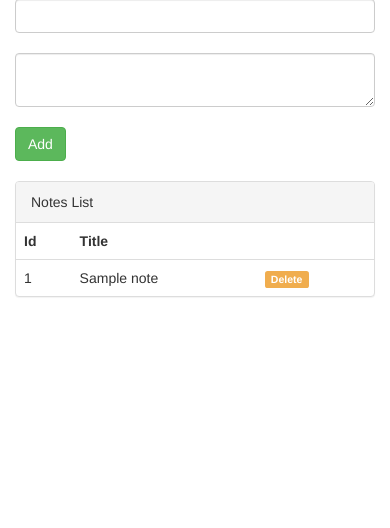
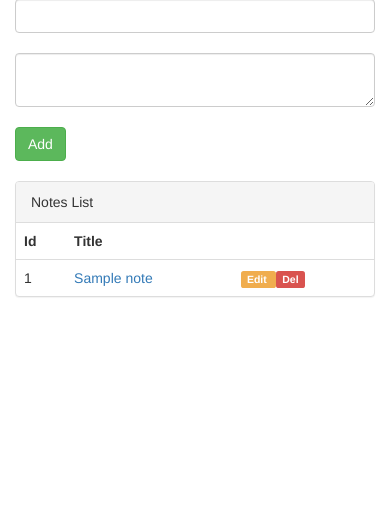
Before and after one commit to miks1108/webseo9_yii, a Yii app: template views/notes/list.php in a window 390 px wide. Shown: the part 141-669 px from the top of the page. Run offline with PHP 8.4 and a stand-in for Yii, Linux system fonts and the light colour scheme; the template is opened without the code that fills it: most values are stand-ins (such as "Sample title", 1, 10 or a date in 2020); data that the repository does not hold is empty; some libraries are stand-ins or nearby versions.

Commit message:
note routing

```diff
--- a/assets/AppAsset.php
+++ b/assets/AppAsset.php
@@ -21,6 +21,7 @@ class AppAsset extends AssetBundle
         'css/site.css',
     ];
     public $js = [
+        'js/script.js'
     ];
     public $depends = [
         'yii\web\YiiAsset',
--- a/config/web.php
+++ b/config/web.php
@@ -11,6 +11,9 @@ $config = [
             'baseUrl' => '/',
             'showScriptName' => false,
             'enablePrettyUrl' => true,
+            'rules' => [
+                'note/<id:\d+>' => 'notes/read',
+            ]
         ],
         'request' => [
             'baseUrl' => '/',
--- a/views/notes/list.php
+++ b/views/notes/list.php
@@ -22,10 +22,17 @@
         <? foreach($notes as $note) { ?>
             <tr>
                 <td class="col-md-1"><?=$note->id?></td>
-                <td><?=$note->title?></td>
+                <td>
+                    <a href="/note/<?=$note->id?>">
+                        <?=$note->title?>
+                    </a>
+                </td>
                 <td class="col-md-1">
-                    <a href="/notes/del?id=<?=$note->id?>" class="label label-warning">
-                        Delete
+                    <a href="/notes/edit?id=<?=$note->id?>" class="col-md-5 label label-warning">
+                        Edit
+                    </a>
+                    <a href="/notes/del?id=<?=$note->id?>" class="col-md-offset-1 col-md-5 label label-danger">
+                        Del
                     </a>
                 </td>
             </tr>
--- /dev/null
+++ b/views/notes/read.php
@@ -0,0 +1,2 @@
+<h1><?=$note->title?><a href="/notes/edit?id=<?=$note->id?>" class="glyphicon glyphicon-edit"></a></h1>
+<p><?=$note->text?></p>
```
Also changed, not shown: controllers/NotesController.php (+9 -0 lines), views/notes/edit.php (added, +11 -0 lines).
